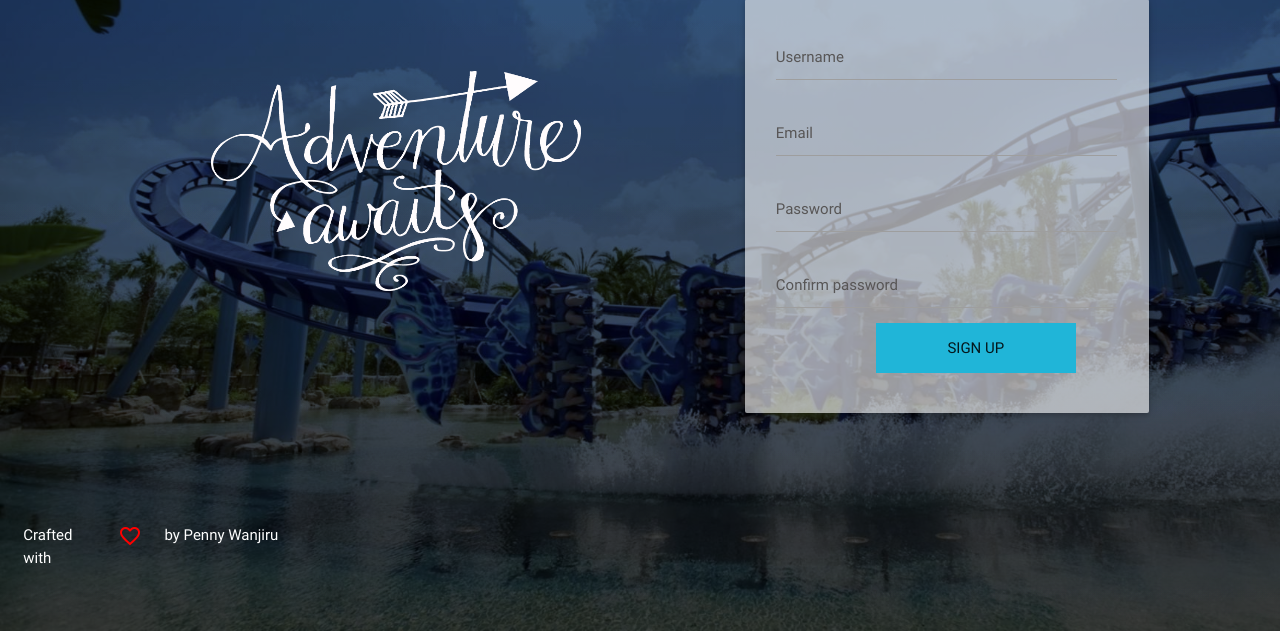
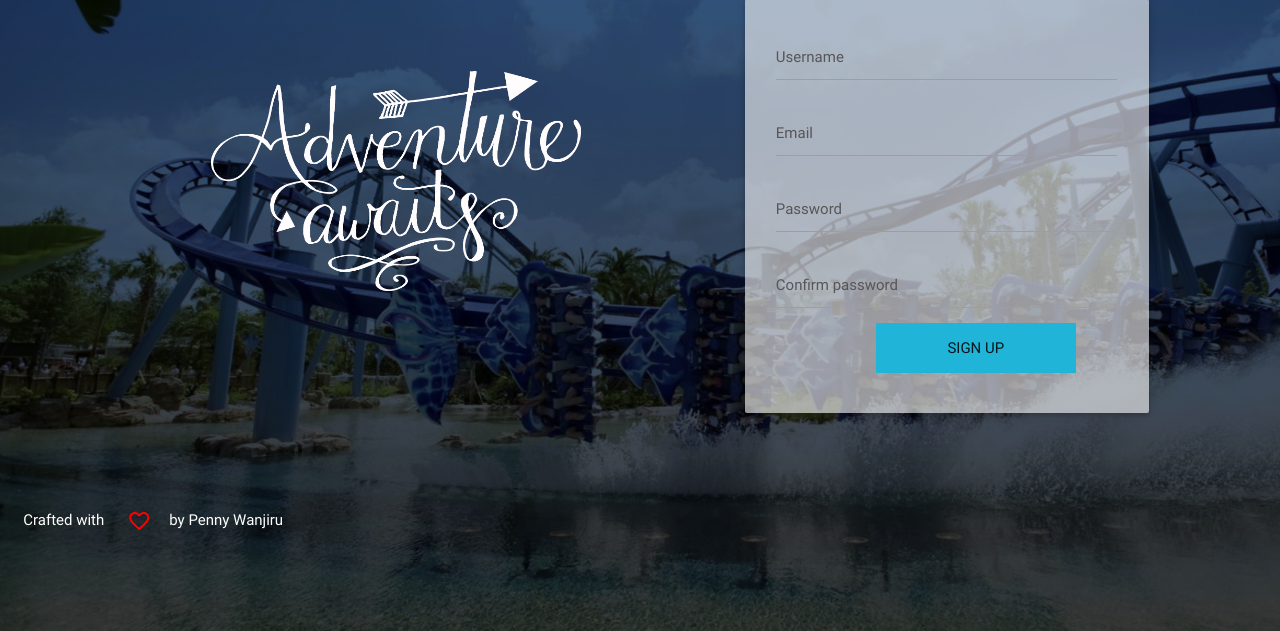
Before and after one commit to penny-wanjiru/Django_app, a Django app: template bucketlist/app/templates/signup.html in a window 1280 px wide. Shown: the part 169-800 px from the top of the page. Run offline with Django 3.2, Linux system fonts and the light colour scheme; the template is opened without the code that fills it: values that come from a table or form of the project are taken from there, others are empty; some libraries are stand-ins or nearby versions; some web fonts are replaced.

Commit message:
[chore] change margins for footer

```diff
--- a/bucketlist/app/templates/signup.html
+++ b/bucketlist/app/templates/signup.html
@@ -94,14 +94,14 @@
 
 
 <div class="row page-footer">
-  <div class="col m1">
-    <p style="display:inline-block; color:white; margin-left:12px; ">Crafted with</p>
+  <div class="col m2 " style="width:116px;">
+    <span style="display:inline-block; color:white; margin-left:12px;">Crafted with</span>
   </div>
-  <div class="col m">
-    <i class="material-icons" style="color:red; margin-top:15px;">favorite_border</i></a>
+  <div class="col m1 " style="width:42px;">
+    <i class="material-icons" style="color:red; ">favorite_border</i></a>
   </div>
-  <div class="col m3"
-    <p style=" text-align: left; margin-left:0px;display:inline-block; color:white; margin-top:15px;">by Penny Wanjiru</p>
+  <div class="col m3">
+    <span style=" text-align: left; margin-left:0px;display:inline-block; color:white;">by Penny Wanjiru</span>
   </div>
 </div>
 {% endblock %}
```
